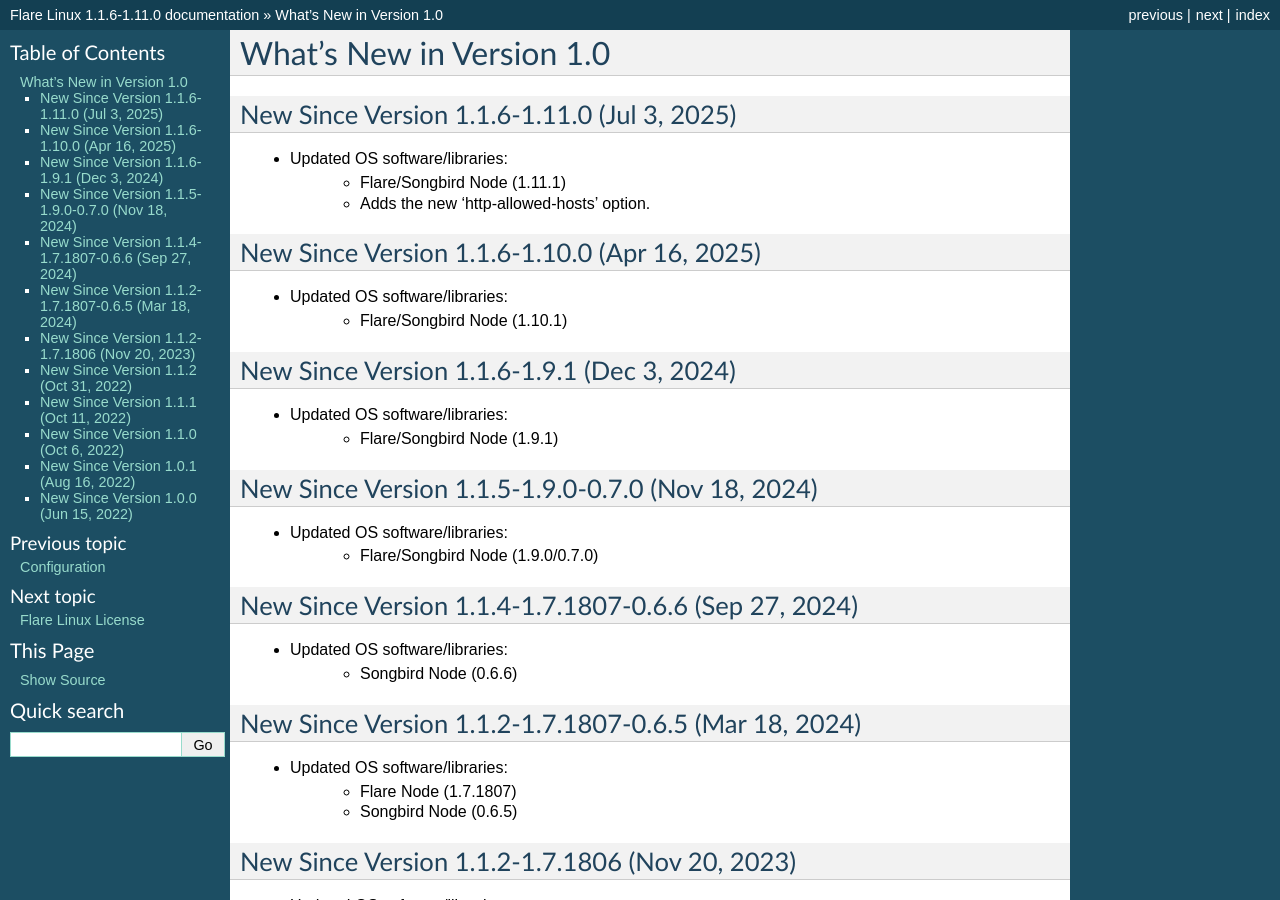
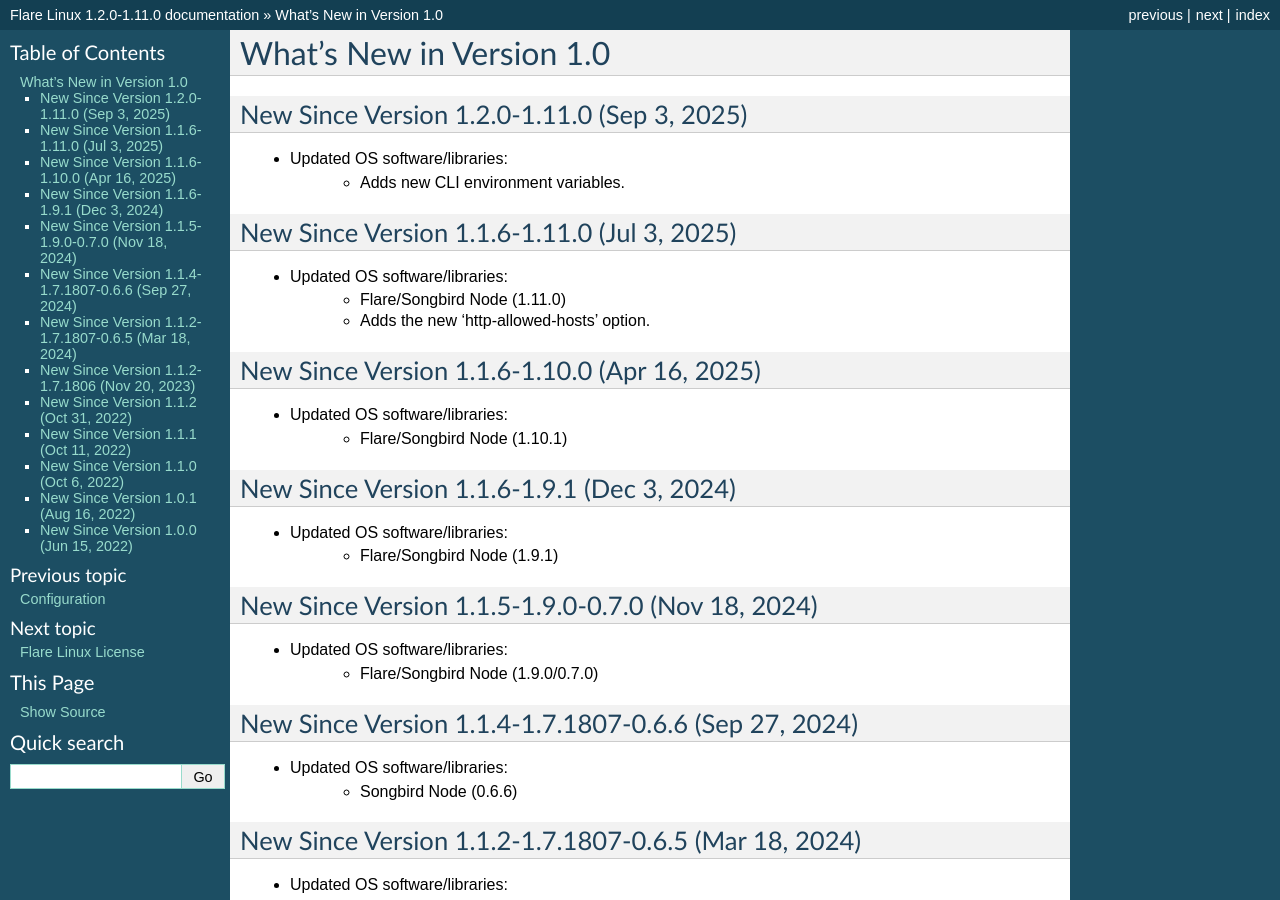
Before and after one commit to linuxforphp/flarelinux-docs, a Sphinx documentation site: the page built from docs/whats_new.rst, in a window 1280 px wide and 900 px high. Built offline with Sphinx 7.4.7, drawn with Linux system fonts in a browser that asks for light colours; some of the changed text lies outside the part shown.

Commit message:
2025-09-03 AC: Updates the user documentation for Flare Linux 1.2.0-1.11.0.

```diff
--- a/docs/conf.py
+++ b/docs/conf.py
@@ -54,7 +54,7 @@
 # The short X.Y version.
 version = '1.1'
 # The full version, including alpha/beta/rc tags.
-release = '1.1.6-1.11.0'
+release = '1.2.0-1.11.0'
 
 # The language for content autogenerated by Sphinx. Refer to documentation
 # for a list of supported languages.
--- a/docs/configuration.rst
+++ b/docs/configuration.rst
@@ -21,7 +21,7 @@
 
 You can do so by adding the 'e' option as often as you need to, like so::
 
-    $ docker run -it --rm -p 9650:9650 --name my_flare_server -e FLARE_BIND_ADDRESS="0.0.0.0" asclinux/flarelinux:1.1.6-1.11.0 flare --flare-coston1
+    $ docker run -it --rm -p 9650:9650 --name my_flare_server -e FLARE_BIND_ADDRESS="0.0.0.0" asclinux/flarelinux:1.2.0-1.11.0 flare --flare-coston1
 
 Here is a complete list of all environment variables that will be taken into account by the Flare Linux
 container at runtime:
@@ -59,7 +59,7 @@
 
 You can do so by adding the 'v' option as often as you need to, like so::
 
-    $ docker run -it --rm -p 9650:9650 --name my_flare_server -v ${PWD}/.flare:/home/flareuser/.flare asclinux/flarelinux:1.1.6-1.11.0 flare --flare-coston1
+    $ docker run -it --rm -p 9650:9650 --name my_flare_server -v ${PWD}/.flare:/home/flareuser/.flare asclinux/flarelinux:1.2.0-1.11.0 flare --flare-coston1
 
 ------------------------------
 Installing Additional Software
--- a/docs/whats_new.rst
+++ b/docs/whats_new.rst
@@ -3,11 +3,17 @@
 What's New in Version 1.0
 ===========================
 
+New Since Version 1.2.0-1.11.0 (Sep 3, 2025)
+-----------------------------------------------------
+
+* Updated OS software/libraries:
+    - Adds new CLI environment variables.
+
 New Since Version 1.1.6-1.11.0 (Jul 3, 2025)
 -----------------------------------------------------
 
 * Updated OS software/libraries:
-    - Flare/Songbird Node (1.11.1)
+    - Flare/Songbird Node (1.11.0)
     - Adds the new 'http-allowed-hosts' option.
 
 New Since Version 1.1.6-1.10.0 (Apr 16, 2025)
```
Also changed, not shown: docs/basic_usage.rst (+9 -9 lines).
